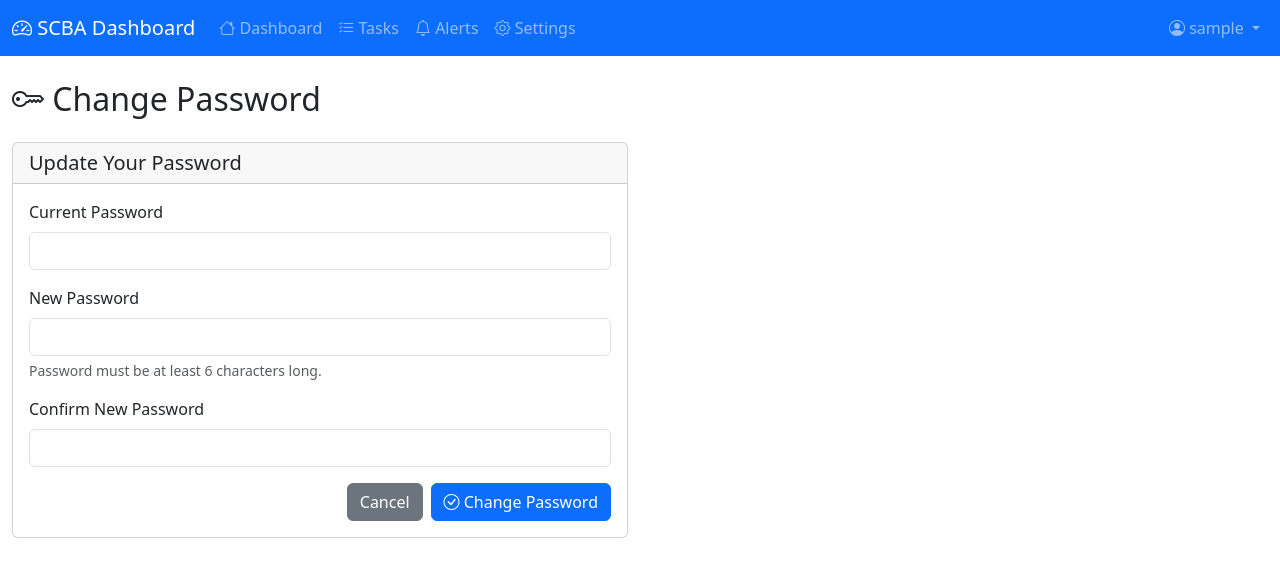
After one commit to porcej/scba_dash, a Flask app: page /change-password in a window 1280 px wide. The commit adds this page. Shown: the top 577 px of the page. Run offline with Flask 3, Linux system fonts and the light colour scheme; the visitor is signed in with stand-in values (Sample User, id 1); data that the repository does not hold is empty; some libraries are stand-ins or nearby versions.

Commit message:
Added the ability to a user to change their password

```diff
--- a/app/forms.py
+++ b/app/forms.py
@@ -26,3 +26,10 @@ class ScrapeConfigForm(FlaskForm):
     pstrax_username = StringField('Username', validators=[Optional(), Length(max=255)])
     pstrax_password = PasswordField('Password', validators=[Optional()])
     scrape_interval = StringField('Scrape Interval (minutes)', validators=[Optional()])
+
+
+class PasswordChangeForm(FlaskForm):
+    """Form for changing user password"""
+    current_password = PasswordField('Current Password', validators=[DataRequired()])
+    new_password = PasswordField('New Password', validators=[DataRequired(), Length(min=6, message='Password must be at least 6 characters long')])
+    confirm_password = PasswordField('Confirm New Password', validators=[DataRequired()])
--- a/app/routes.py
+++ b/app/routes.py
@@ -2,7 +2,7 @@ from flask import Blueprint, render_template, request, jsonify, redirect, url_fo
 from flask_login import login_required, current_user
 from app import db
 from app.models import Task, Alert, ScrapeData, ScrapeConfig, User
-from app.forms import TaskForm, AlertForm, ScrapeConfigForm
+from app.forms import TaskForm, AlertForm, ScrapeConfigForm, PasswordChangeForm
 from app.user_forms import UserForm
 from app.admin import admin_required
 from app.socketio_events import emit_task_update, emit_alert_update, emit_scrape_update
@@ -243,6 +243,44 @@ def update_settings():
     return redirect(url_for('main.settings'))
 
 
+@bp.route('/change-password')
+@login_required
+def change_password():
+    """Page for users to change their password"""
+    form = PasswordChangeForm()
+    return render_template('change_password.html', form=form)
+
+
+@bp.route('/change-password', methods=['POST'])
+@login_required
+def update_password():
+    """Handle password change"""
+    form = PasswordChangeForm()
+
+    if not form.validate_on_submit():
+        for field, errors in form.errors.items():
+            for error in errors:
+                flash(f'{getattr(form, field).label.text}: {error}', 'error')
+        return render_template('change_password.html', form=form)
+
+    # Verify current password
+    if not current_user.check_password(form.current_password.data):
+        flash('Current password is incorrect.', 'error')
+        return render_template('change_password.html', form=form)
+
+    # Check that new password and confirm password match
+    if form.new_password.data != form.confirm_password.data:
+        flash('New password and confirmation do not match.', 'error')
+        return render_template('change_password.html', form=form)
+
+    # Update password
+    current_user.set_password(form.new_password.data)
+    db.session.commit()
+
+    flash('Password changed successfully!', 'success')
+    return redirect(url_for('main.change_password'))
+
+
 # API Routes
 @bp.route('/api/alerts/active')
 @login_required
--- a/app/templates/base.html
+++ b/app/templates/base.html
@@ -68,6 +68,11 @@
                                     <i class="bi bi-moon-stars"></i> <span id="theme-text">Dark Mode</span>
                                 </button>
                             </li>
+                            <li>
+                                <a class="dropdown-item" href="{{ url_for('main.change_password') }}">
+                                    <i class="bi bi-key"></i> Change Password
+                                </a>
+                            </li>
                             <li><hr class="dropdown-divider"></li>
                             <li>
                                 <a class="dropdown-item" href="{{ url_for('auth.logout') }}">
--- /dev/null
+++ b/app/templates/change_password.html
@@ -0,0 +1,70 @@
+{% extends "base.html" %}
+
+{% block title %}Change Password - SCBA Dashboard{% endblock %}
+
+{% block content %}
+<div class="row">
+    <div class="col-12">
+        <h2><i class="bi bi-key"></i> Change Password</h2>
+    </div>
+</div>
+
+<div class="row mt-3">
+    <div class="col-md-6">
+        <div class="card">
+            <div class="card-header">
+                <h5 class="mb-0">Update Your Password</h5>
+            </div>
+            <div class="card-body">
+                <form method="POST" action="{{ url_for('main.update_password') }}">
+                    {{ form.hidden_tag() }}
+
+                    <div class="mb-3">
+                        {{ form.current_password.label(class="form-label") }}
+                        {{ form.current_password(class="form-control") }}
+                        {% if form.current_password.errors %}
+                            <div class="text-danger small mt-1">
+                                {% for error in form.current_password.errors %}
+                                    <div>{{ error }}</div>
+                                {% endfor %}
+                            </div>
+                        {% endif %}
+                    </div>
+
+                    <div class="mb-3">
+                        {{ form.new_password.label(class="form-label") }}
+                        {{ form.new_password(class="form-control") }}
+                        {% if form.new_password.errors %}
+                            <div class="text-danger small mt-1">
+                                {% for error in form.new_password.errors %}
+                                    <div>{{ error }}</div>
+                                {% endfor %}
+                            </div>
+                        {% endif %}
+                        <div class="form-text">Password must be at least 6 characters long.</div>
+                    </div>
+
+                    <div class="mb-3">
+                        {{ form.confirm_password.label(class="form-label") }}
+                        {{ form.confirm_password(class="form-control") }}
+                        {% if form.confirm_password.errors %}
+                            <div class="text-danger small mt-1">
+                                {% for error in form.confirm_password.errors %}
+                                    <div>{{ error }}</div>
+                                {% endfor %}
+                            </div>
+                        {% endif %}
+                    </div>
+
+                    <div class="d-grid gap-2 d-md-flex justify-content-md-end">
+                        <a href="{{ url_for('main.dashboard') }}" class="btn btn-secondary">Cancel</a>
+                        <button type="submit" class="btn btn-primary">
+                            <i class="bi bi-check-circle"></i> Change Password
+                        </button>
+                    </div>
+                </form>
+            </div>
+        </div>
+    </div>
+</div>
+{% endblock %}
--- a/app/templates/dashboard.html
+++ b/app/templates/dashboard.html
@@ -53,12 +53,12 @@
                     <table class="table table-striped table-hover table-sm" id="gear-list-table">
                         <thead>
                             <tr>
-                                <th>Type / Model</th>
+                                <th>Type &mp; Model</th>
                                 <th>ID</th>
                                 <th>Description</th>
                                 <th>Location</th>
-                                <th>Next Due</th>
-                                <th>Next DO</th>
+                                <th> </th>
+                                <th>Due</th>
                             </tr>
                         </thead>
                         <tbody id="gear-list-table-body">
```
